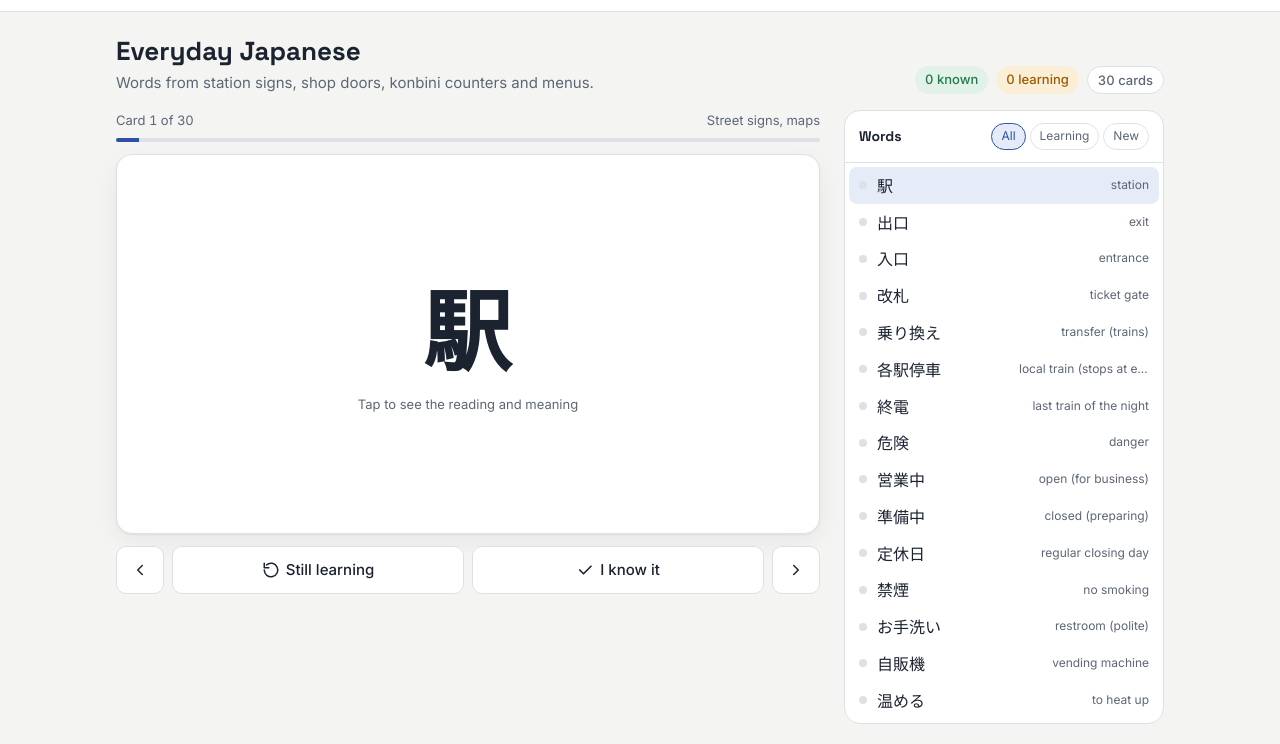
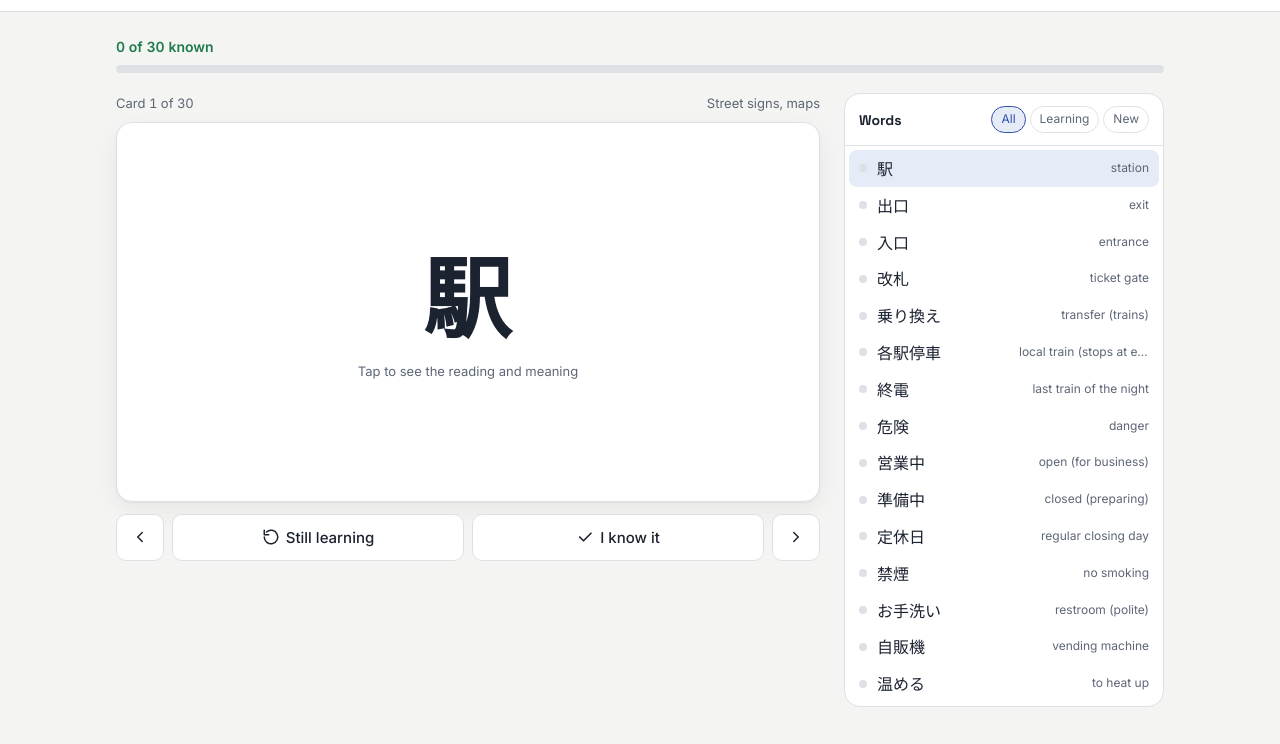
Before and after one commit to scintilla0730/LiveKanji, a plain HTML site: page index.html in a window 1280 px wide. Shown: the part 63-807 px from the top of the page. Drawn offline with Linux system fonts and the light colour scheme.

Commit message:
Simplify deck header to a single progress bar
Co-Authored-By: Claude Opus 5.5 <noreply@anthropic.com>
Claude-Session: https://claude.ai/code/session_01Fd1pLf1wEPPp7HzZDeskm3

```diff
--- a/css/styles.css
+++ b/css/styles.css
@@ -86,9 +86,10 @@ button { font: inherit; color: inherit; }
 
 /* Main layout */
 main .wrap { padding-block: 24px 48px; }
-.deck-head { display: flex; justify-content: space-between; align-items: end; gap: 16px; flex-wrap: wrap; margin-bottom: 16px; }
-.deck-head h1 { font: 700 26px/1.2 var(--font-head); margin: 0; text-wrap: balance; }
-.deck-head p { margin: 4px 0 0; color: var(--muted); max-width: 60ch; }
+.deck-head { margin-bottom: 20px; display: grid; gap: 8px; }
+.progress-text { display: flex; justify-content: space-between; gap: 12px; font-size: 14px; font-variant-numeric: tabular-nums; }
+.progress-text strong { font-weight: 600; color: var(--good); }
+.learning-count { color: var(--warn); }
 .stats { display: flex; gap: 8px; font-size: 13px; font-variant-numeric: tabular-nums; }
 .pill { border-radius: 999px; padding: 3px 10px; font-weight: 500; }
 .pill.good { background: var(--good-soft); color: var(--good); }
@@ -99,8 +100,10 @@ main .wrap { padding-block: 24px 48px; }
 @media (min-width: 900px) { .layout { grid-template-columns: minmax(0, 1fr) 320px; align-items: start; } }
 
 /* Progress bar */
-.progress { height: 4px; background: var(--line); border-radius: 4px; overflow: hidden; margin-bottom: 12px; }
-.progress > div { height: 100%; background: var(--accent); transition: width .25s ease; }
+.progress { height: 8px; background: var(--line); border-radius: 8px; overflow: hidden; display: flex; }
+.progress > div { height: 100%; transition: width .25s ease; }
+.progress .known { background: var(--good); }
+.progress .learning { background: var(--warn); }
 .counter { display: flex; justify-content: space-between; font-size: 13px; color: var(--muted); margin-bottom: 8px; font-variant-numeric: tabular-nums; }
 
 /* Flash card */
--- a/js/app.js
+++ b/js/app.js
@@ -107,13 +107,15 @@
       "</div>";
     }
 
-    return '<div class="deck-head"><div><h1>' + esc(deck.title) + "</h1><p>" + esc(deck.blurb) + "</p></div>" +
-        '<div class="stats"><span class="pill good">' + known + " known</span>" +
-        '<span class="pill warn">' + learning + " learning</span>" +
-        '<span class="pill plain">' + total + " cards</span></div></div>" +
+    return '<div class="deck-head" aria-label="Your progress">' +
+        '<div class="progress-text"><strong>' + known + " of " + total + " known</strong>" +
+        (learning ? '<span class="learning-count">' + learning + " still learning</span>" : "") + "</div>" +
+        '<div class="progress" aria-hidden="true">' +
+          '<div class="known" style="width:' + (known / total * 100) + '%"></div>' +
+          '<div class="learning" style="width:' + (learning / total * 100) + '%"></div>' +
+        "</div></div>" +
       '<div class="layout"><section aria-label="Flash card">' +
         '<div class="counter"><span>Card ' + (state.index + 1) + " of " + total + "</span><span>" + esc(card.where) + "</span></div>" +
-        '<div class="progress" aria-hidden="true"><div style="width:' + ((state.index + 1) / total * 100) + '%"></div></div>' +
         '<article class="card" id="card">' +
           '<button class="card-front" data-action="flip" aria-expanded="' + state.revealed + '" aria-controls="back">' +
             '<span class="word' + (isLong ? " long" : "") + '" lang="ja">' + esc(card.word) + "</span>" +
```
